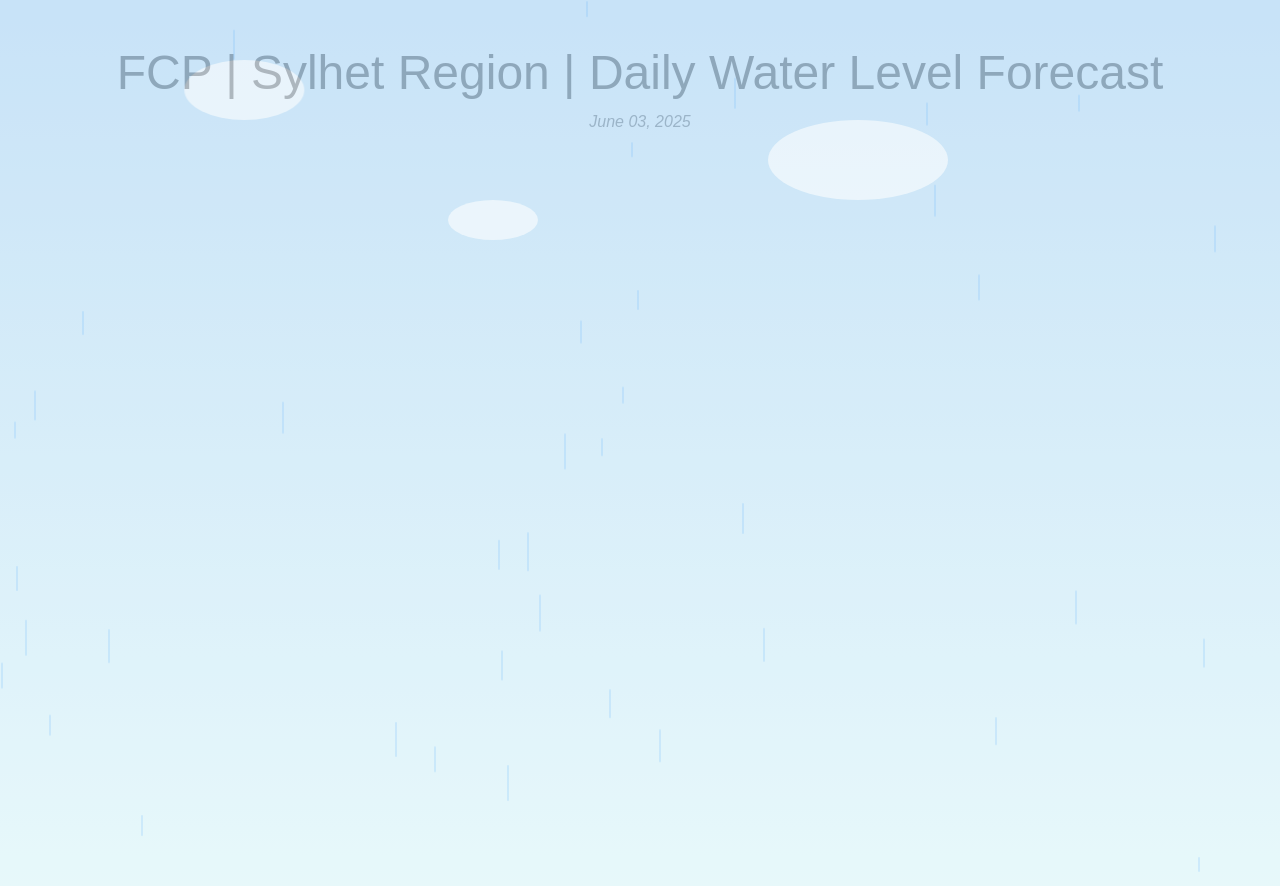
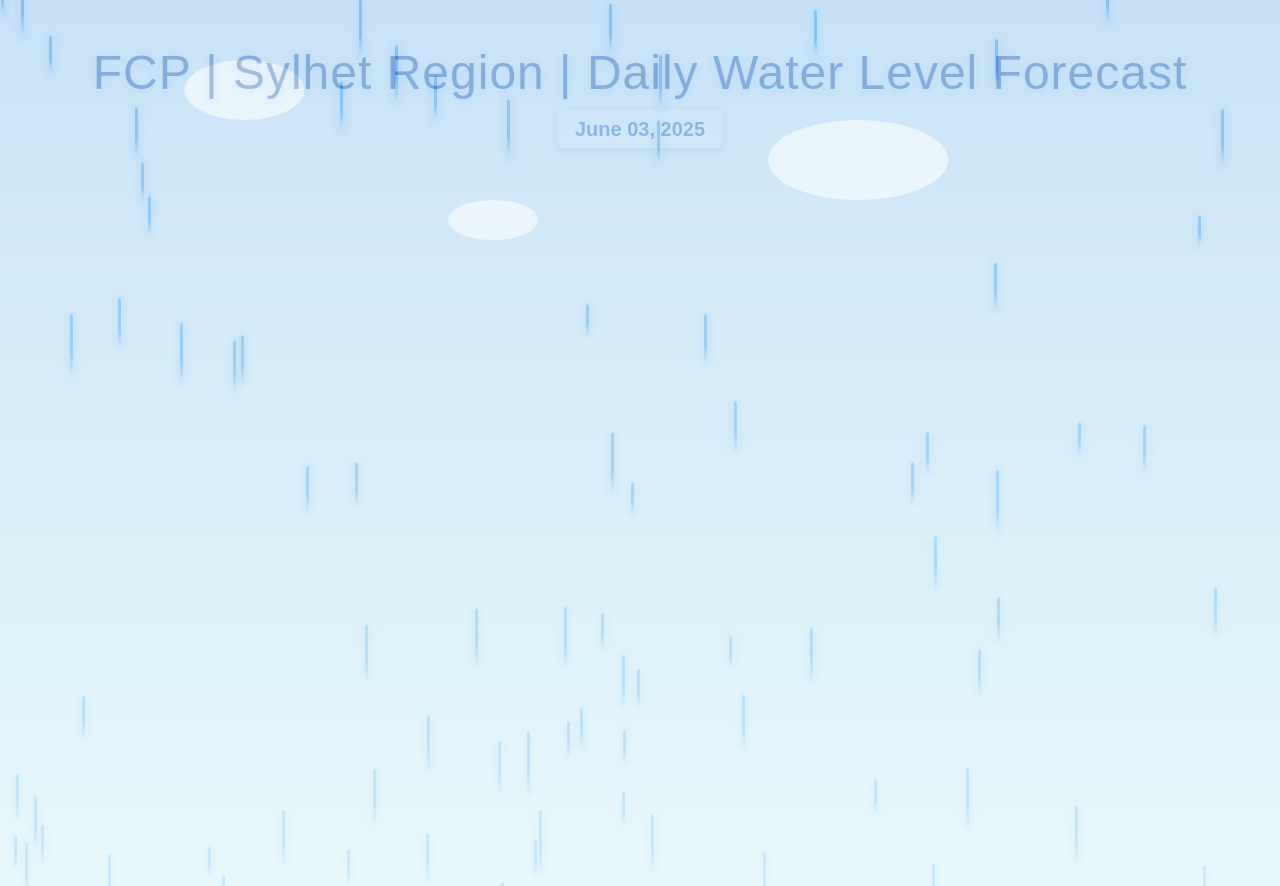
Before and after one commit to tuls13/FFWC-SYL-New, a Flask app: page / in a window 1280 px wide. Run offline with Flask 3, Linux system fonts and the light colour scheme; data that the repository does not hold is empty; some libraries are stand-ins or nearby versions.

Commit message:
Update index.html

```diff
--- a/templates/index.html
+++ b/templates/index.html
@@ -15,7 +15,20 @@
             overflow-x: hidden;
         }
         h1 {
-            color: #333;
+            color: #0d47a1;
+            font-weight: bold;
+            text-shadow: 0 2px 8px #b3d8f6, 0 1px 0 #fff;
+            letter-spacing: 1px;
+        }
+        .date-highlight {
+            font-size: 1.25rem;
+            color: #1565c0;
+            font-weight: bold;
+            background: rgba(255,255,255,0.85);
+            border-radius: 8px;
+            padding: 4px 18px;
+            display: inline-block;
+            box-shadow: 0 2px 8px #b3d8f6;
         }
         .info-box, .card {
             margin-bottom: 15px;
@@ -63,15 +76,17 @@
         }
         .rain-drop {
             position: absolute;
-            width: 2px;
-            height: 30px;
-            background: rgba(30, 144, 255, 0.18);
-            border-radius: 1px;
-            animation: rain-fall 1.2s linear infinite;
+            width: 3px;
+            height: 48px;
+            background: linear-gradient(to bottom, #2196f3 60%, #b3d8f6 100%);
+            border-radius: 2px;
+            opacity: 0.55;
+            animation: rain-fall 0.95s linear infinite;
+            box-shadow: 0 0 8px 1px #2196f366;
         }
         @keyframes rain-fall {
-            0% { transform: translateY(-40px); }
-            100% { transform: translateY(100vh); }
+            0% { transform: translateY(-40px); opacity: 0.7;}
+            100% { transform: translateY(100vh); opacity: 0.2;}
         }
     </style>
 </head>
@@ -84,7 +99,7 @@
   </div>
   <div class="container my-4">
     <h1 class="display-5 text-center mb-2">FCP | Sylhet Region | Daily Water Level Forecast</h1>
-    <p class="text-center text-muted"><em>{{ current_date }}</em></p>
+    <p class="text-center mb-4"><span class="date-highlight">{{ current_date }}</span></p>
     <div id="plots" class="row"></div>
     <script src="https://cdn.plot.ly/plotly-latest.min.js"></script>
     <script>
@@ -191,14 +206,14 @@
   <script src="https://cdn.jsdelivr.net/npm/bootstrap@5.3.2/dist/js/bootstrap.bundle.min.js"></script>
   <!-- Add this script just before the closing </body> tag -->
   <script>
-  // Animated rain background
+  // Animated rain background (more prominent)
   const rainBg = document.querySelector('.rain');
-  for (let i = 0; i < 40; i++) {
+  for (let i = 0; i < 80; i++) {
     const drop = document.createElement('div');
     drop.className = 'rain-drop';
     drop.style.left = Math.random() * 100 + 'vw';
     drop.style.animationDelay = (Math.random() * 1.2) + 's';
-    drop.style.height = (15 + Math.random() * 25) + 'px';
+    drop.style.height = (30 + Math.random() * 35) + 'px';
     rainBg.appendChild(drop);
   }
 
@@ -206,7 +221,7 @@
   let lastRainTime = 0;
   document.addEventListener('mousemove', function(e) {
     const now = Date.now();
-    if (now - lastRainTime < 60) return; // Only allow every 60ms
+    if (now - lastRainTime < 80) return; // Only allow every 80ms
     lastRainTime = now;
     const drop = document.createElement('div');
     drop.className = 'cursor-rain-drop';
@@ -234,13 +249,13 @@
   height: 18px;
   background: linear-gradient(to bottom, #b3d8f6 0%, #2196f3 100%);
   border-radius: 2px;
-  opacity: 0.35; /* more transparent */
+  opacity: 0.28; /* even more transparent */
   pointer-events: none;
   z-index: 9999;
   animation: cursor-rain-fall 0.7s linear forwards;
 }
 @keyframes cursor-rain-fall {
-  0% { opacity: 0.5; transform: translateY(0);}
+  0% { opacity: 0.4; transform: translateY(0);}
   100% { opacity: 0; transform: translateY(30px);}
 }
 
```
